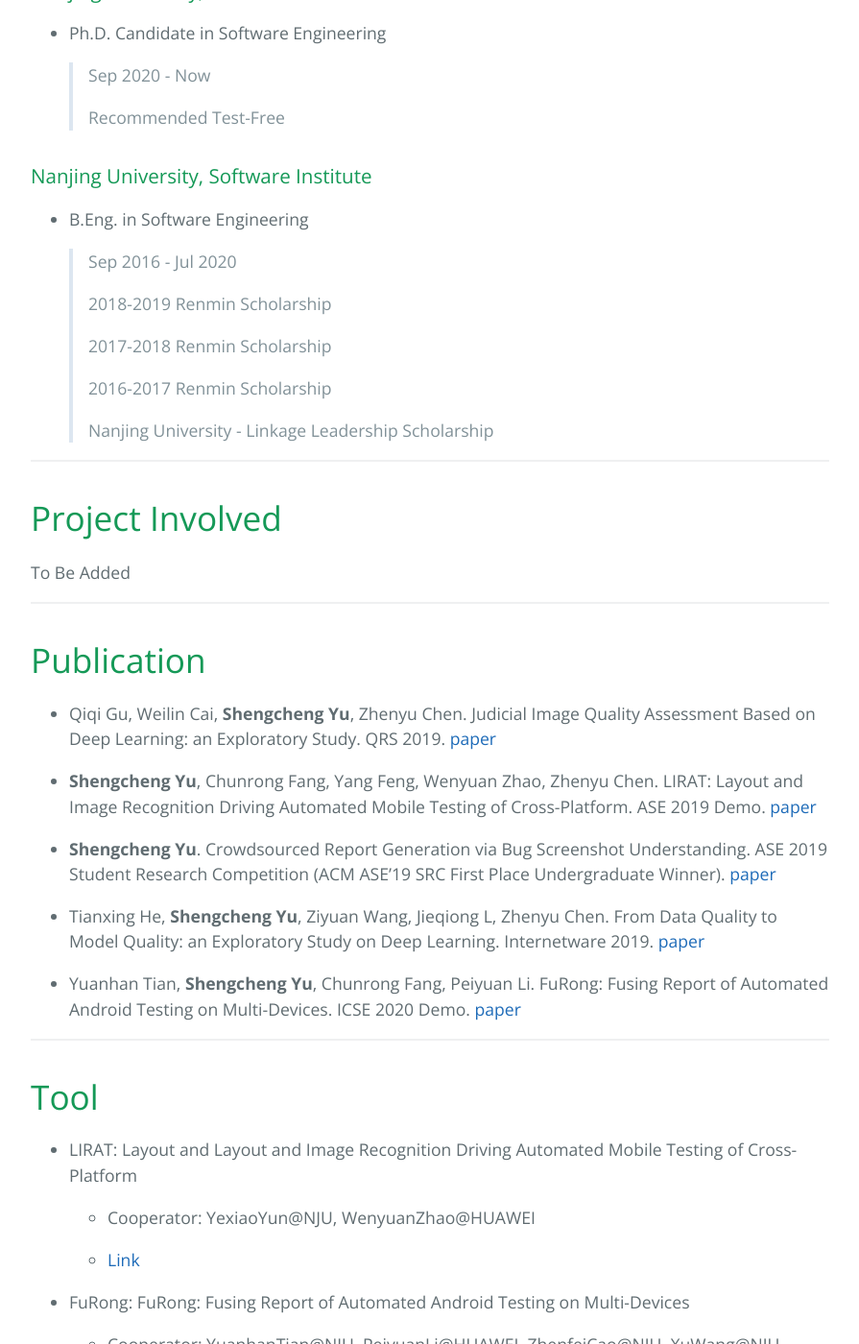
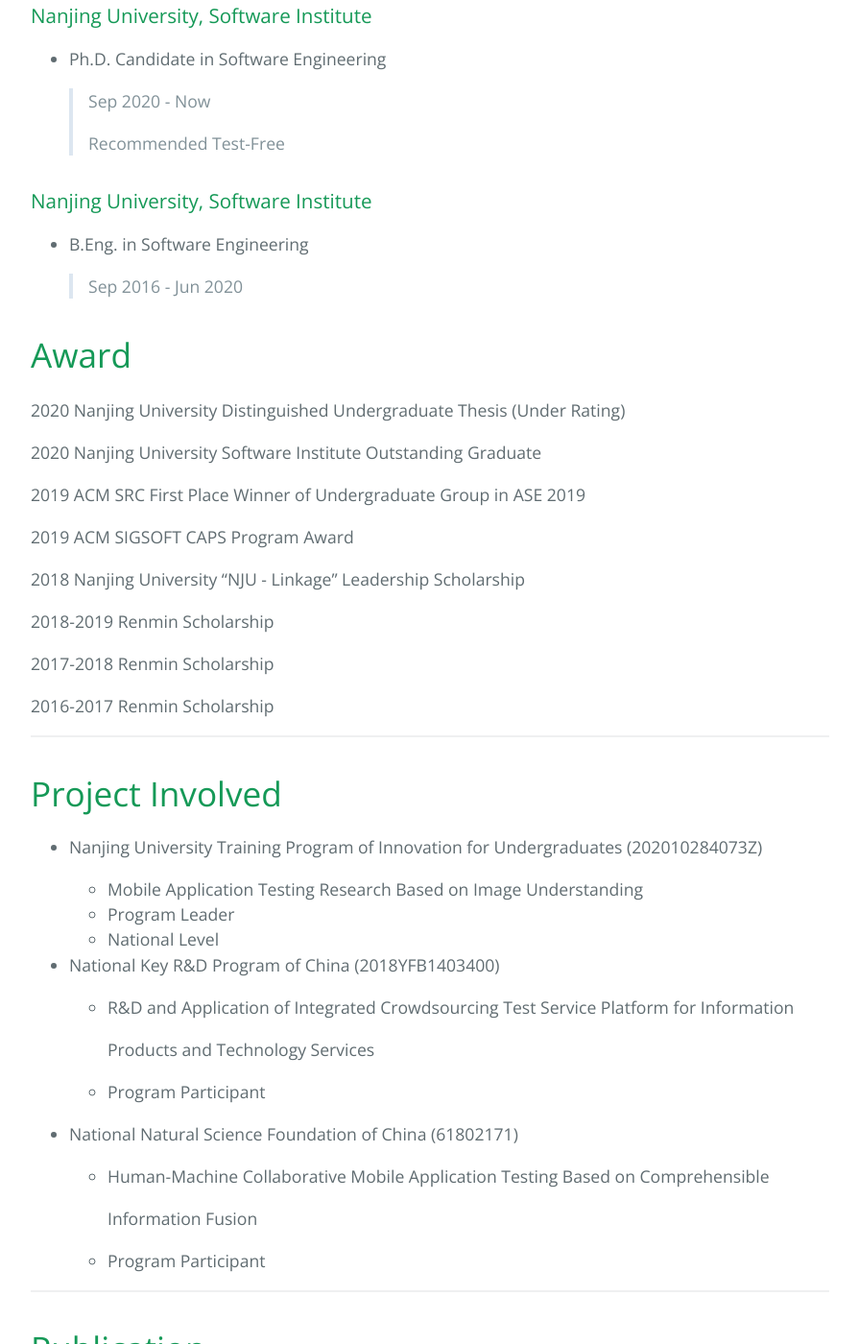
Before and after one commit to yushengcheng/yushengcheng.github.io, a Jekyll site: the page built from index.md, in a window 1280 px wide and 1400 px high, scrolled down 1177 px. Shown: the whole window at 96% size, without its empty margins (192-1087 px from the left). Built offline with Jekyll 4.4.1, drawn with Linux system fonts in a browser that asks for light colours; our own code applies the rules of GitHub Pages for plain Markdown files; some of the changed text lies outside the part shown.

Commit message:
Update index.md

```diff
--- a/index.md
+++ b/index.md
@@ -1,19 +1,19 @@
 # Shengcheng Yu
 
-An undergraduate student of Software Institute, Nanjing University
+A Ph.D. student of Software Institute, Nanjing University
 
 Student of [iSE Lab](http://www.iselab.cn)
 
 Supervised by _Professor_ [_Zhenyu Chen_](http://www.iselab.cn/faculty/ZhenyuChen) & _Research Assistant_ [_Chunrong Fang_](http://www.iselab.cn/faculty/ChunrongFang)
 
-Research Interest: Software Testing, Mobile Application Testing, Crowdsourced testing, Deep Learning
+Research Interest: Software Testing, Mobile Application Testing, Crowdsourced testing, Image Understanding, Deep Learning
 
 ### Contact
 - ysc@smail.nju.edu.cn
 
 - ysc_nju@outlook.com
 
- * * *
+* * *
 
 # Education Experience
 
@@ -31,37 +31,68 @@
 
 - B.Eng. in Software Engineering
 
-	> Sep 2016 - Jul 2020
-	>
-	> 2018-2019 Renmin Scholarship
-	>
-	> 2017-2018 Renmin Scholarship
-	>
-	> 2016-2017 Renmin Scholarship
-	>
-	> Nanjing University - Linkage Leadership Scholarship
+	> Sep 2016 - Jun 2020
 
- * * *
+# Award
+
+2020 Nanjing University Distinguished Undergraduate Thesis (Under Rating)
+
+2020 Nanjing University Software Institute Outstanding Graduate
+
+2019 ACM SRC First Place Winner of Undergraduate Group in ASE 2019
+
+2019 ACM SIGSOFT CAPS Program Award
+
+2018 Nanjing University “NJU - Linkage” Leadership Scholarship
+
+2018-2019 Renmin Scholarship
+
+2017-2018 Renmin Scholarship
+
+2016-2017 Renmin Scholarship
+
+* * *
 
 # Project Involved
 
-To Be Added
+- Nanjing University Training Program of Innovation for Undergraduates (202010284073Z)
 
- * * *
+  - Mobile Application Testing Research Based on Image Understanding
+  - Program Leader
+  - National Level
+
+- National Key R&D Program of China (2018YFB1403400)
+
+  - R&D and Application of Integrated Crowdsourcing Test Service Platform for Information
+
+    Products and Technology Services
+
+  - Program Participant
+
+- National Natural Science Foundation of China (61802171)
+
+  - Human-Machine Collaborative Mobile Application Testing Based on Comprehensible
+
+    Information Fusion
+
+  - Program Participant
+
+* * *
 
 # Publication
 
+## 2020
+
+- Yuanhan Tian, **Shengcheng Yu**, Chunrong Fang, Peiyuan Li. FuRong: Fusing Report of Automated Android Testing on Multi-Devices. ICSE 2020 Demo. Co-First Author. [paper]()
+
+## 2019
+
+- **Shengcheng Yu**, Chunrong Fang, Yang Feng, Wenyuan Zhao, Zhenyu Chen. LIRAT: Layout and Image Recognition Driving Automated Mobile Testing of Cross-Platform. ASE 2019 Demo. [paper](https://ieeexplore.ieee.org/document/8952513)
+- **Shengcheng Yu**. Crowdsourced Report Generation via Bug Screenshot Understanding. ASE 2019 Student Research Competition (<u>**ACM ASE’19 SRC First Place Undergraduate Winner**</u>). [paper](https://ieeexplore.ieee.org/document/8952296/)
+- Tianxing He, **Shengcheng Yu**, Ziyuan Wang, Jieqiong L, Zhenyu Chen. From Data Quality to Model Quality: an Exploratory Study on Deep Learning. Internetware 2019. [paper](https://dl.acm.org/doi/abs/10.1145/3361242.3361260)
 - Qiqi Gu, Weilin Cai, **Shengcheng Yu**, Zhenyu Chen. Judicial Image Quality Assessment Based on Deep Learning: an Exploratory Study. QRS 2019. [paper](https://ieeexplore.ieee.org/abstract/document/8854694)
 
-- **Shengcheng Yu**, Chunrong Fang, Yang Feng, Wenyuan Zhao, Zhenyu Chen. LIRAT: Layout and Image Recognition Driving Automated Mobile Testing of Cross-Platform. ASE 2019 Demo. [paper](https://ieeexplore.ieee.org/document/8952513)
-
-- **Shengcheng Yu**. Crowdsourced Report Generation via Bug Screenshot Understanding. ASE 2019 Student Research Competition (ACM ASE’19 SRC First Place Undergraduate Winner). [paper](https://ieeexplore.ieee.org/document/8952296/)
-
-- Tianxing He, **Shengcheng Yu**, Ziyuan Wang, Jieqiong L, Zhenyu Chen. From Data Quality to Model Quality: an Exploratory Study on Deep Learning. Internetware 2019. [paper](https://dl.acm.org/doi/abs/10.1145/3361242.3361260)
-
-- Yuanhan Tian, **Shengcheng Yu**, Chunrong Fang, Peiyuan Li. FuRong: Fusing Report of Automated Android Testing on Multi-Devices. ICSE 2020 Demo. [paper]()
-
- * * *
+* * *
 
 # Tool
 
@@ -69,31 +100,35 @@
 
 	- Cooperator: YexiaoYun@NJU, WenyuanZhao@HUAWEI
 
-	- [Link](https://github.com/YSC9848/LIRAT)
-
+	- [Link](https://github.com/yushengcheng/LIRAT)
 - FuRong: FuRong: Fusing Report of Automated Android Testing on Multi-Devices
 
 	- Cooperator: YuanhanTian@NJU, PeiyuanLi@HUAWEI, ZhenfeiCao@NJU, XuWang@NJU
 
 	- To be open-sourced
-
 - iCTBRG: Intelligent Crowdsourced Testing Bug Report Generation
 
 	- Cooperator: YexiaoYun@NJU
+- To be open-sourced
+- STIFA: Crowdsourced Mobile Testing Report Selection Based on Text and Image Fusion Analysis
+  - Cooperator: ZhenfeiCao@NJU, XuWang@NJU
+  - To be open-sourced
 
-	- To be open-sourced
-
- * * *
+* * *
 
 # Patent
 
 - A method for cross-platform replay of mobile testing script based of image recognition. Chunrong Fang, Yuanhan Tian, **Shengcheng Yu**, Qiuting Li, Pin Ji.
-	- 一种基于图像识别的跨平台脚本录制与回放方法. 房春荣, 田元汉, **虞圣呈**, 李秋婷, 吉品.
+- 一种基于图像识别的跨平台脚本录制与回放方法. 房春荣, 田元汉, **虞圣呈**, 李秋婷, 吉品.
+- A method for online analysis of crash information for Android applications. Chunrong Fang, Yuanhan Tian, **Shengcheng Yu**, Wenyuan Zhao, Zhenyu Chen.
 
-- A method for online analysis of crash information for Android applications. Chunrong Fang, Yuanhan Tian, **Shengcheng Yu**, Wenyuan Zhao, Zhenyu Chen.
 	- 一种面向安卓应用的崩溃信息线上分析方法. 房春荣, 田元汉, **虞圣呈**, 赵文远, 陈振宇.
+- A method for mobile application crowdsourced testing bug report generation based on image understanding technology. Chunrong Fang, **Shengcheng Yu**, Yexiao Yun, Xu Wang, Zhenfei Cao, Tongyu Li.
+- 一种基于图像理解技术的移动应用众包测试缺陷报告自动生成的方法. 房春荣, **虞圣呈**, 恽叶霄, 王旭, 曹振⻜
+- A method for crowdsourced test report similarity detection based on natural language processing. Chunrong Fang, Xu Wang, Zhenfei Cao, **Shengcheng Yu**, Yexiao Yun, Tongyu Li.
+  - 一种基于自然语言处理的众包测试报告相似度检测的方法. 房春荣, 王旭, 曹振⻜, **虞圣呈**, 恽叶霄, 李彤宇
 
- * * *
+* * *
 
 # One More Thing
 
```
Also changed, not shown: other parts of index.md (+2 -2 lines).
